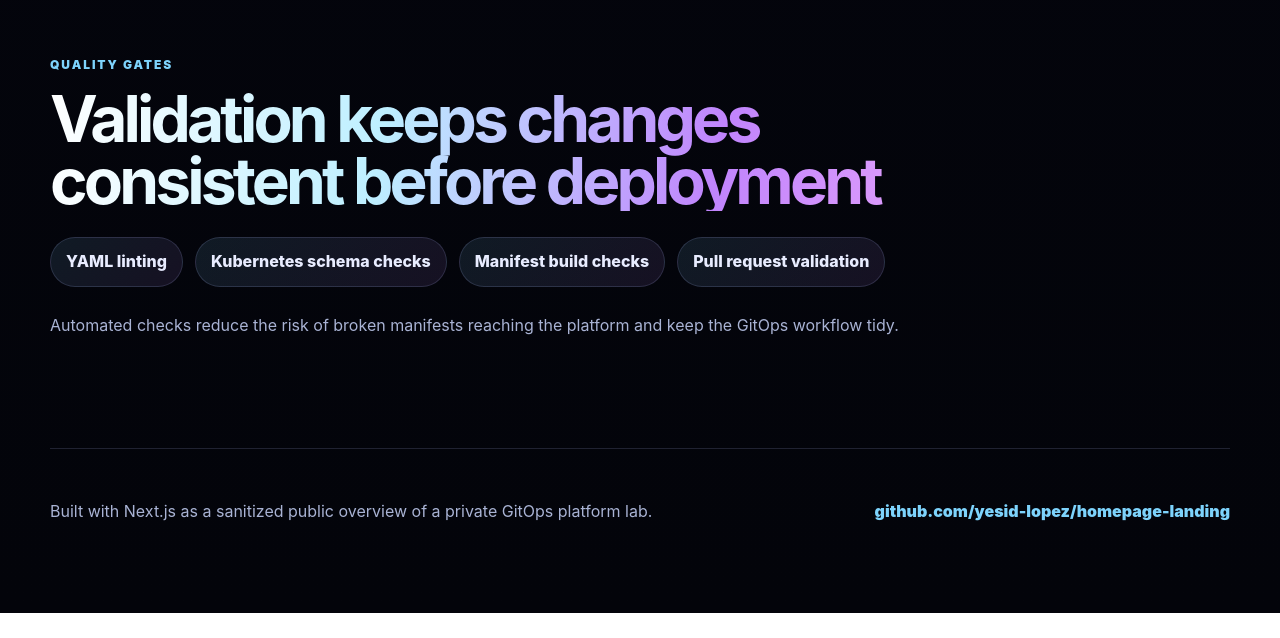
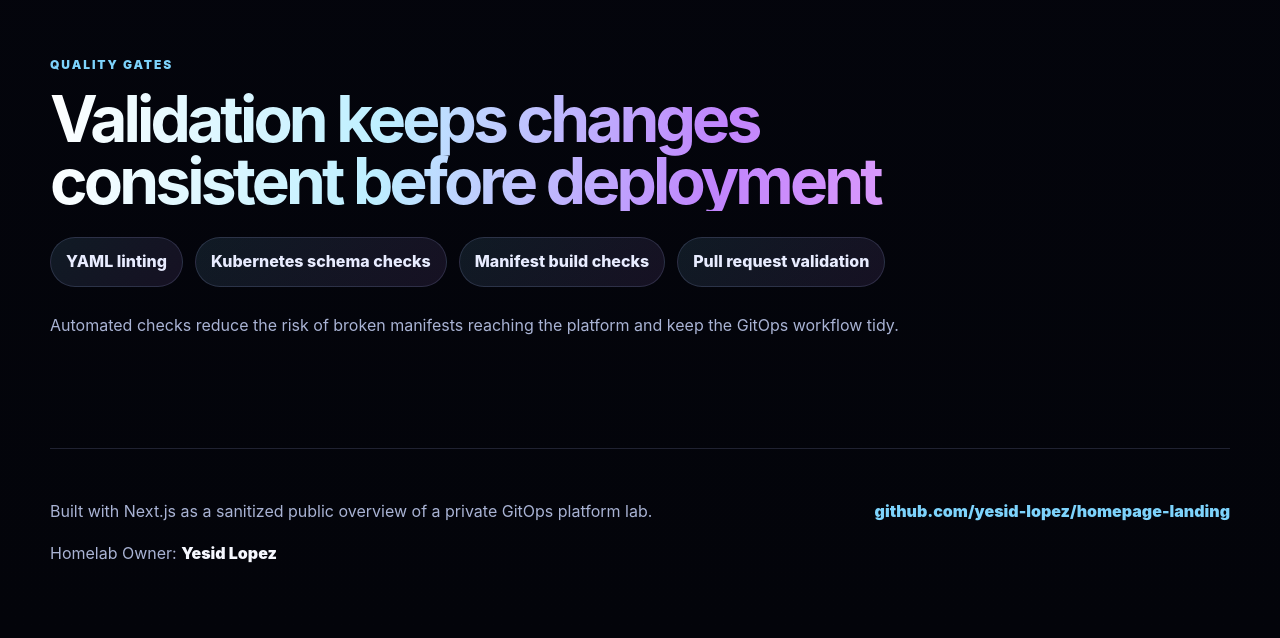
Before and after one commit to yesid-lopez/homepage-landing, a Next.js app: page / in a window 1280 px wide. Shown: the part 8006-8644 px from the top of the page. Before the commit the page ends 8619 px from the top, so only its background shows below. Built offline with nearby package versions, Linux system fonts and the light colour scheme; no server answers.

Commit message:
fix: add homelab owner attribution

```diff
--- a/app/globals.css
+++ b/app/globals.css
@@ -674,6 +674,14 @@ footer a {
   text-decoration: none;
 }
 
+.ownerAttribution {
+  margin: 6px 0 0;
+}
+
+.ownerAttribution a {
+  color: var(--text);
+}
+
 .reveal {
   animation: revealUp 720ms ease both;
 }
--- a/app/page.tsx
+++ b/app/page.tsx
@@ -508,7 +508,19 @@ export default function Home() {
       </Section>
 
       <footer>
-        <p>Built with Next.js as a sanitized public overview of a private GitOps platform lab.</p>
+        <div>
+          <p>Built with Next.js as a sanitized public overview of a private GitOps platform lab.</p>
+          <p className="ownerAttribution">
+            Homelab Owner:{" "}
+            <a
+              href="https://www.yesidlopez.de/"
+              data-umami-event="Outbound: Portfolio"
+              data-umami-event-location="footer"
+            >
+              Yesid Lopez
+            </a>
+          </p>
+        </div>
         <a
           href="https://github.com/yesid-lopez/homepage-landing"
           data-umami-event="Outbound: GitHub"
```
